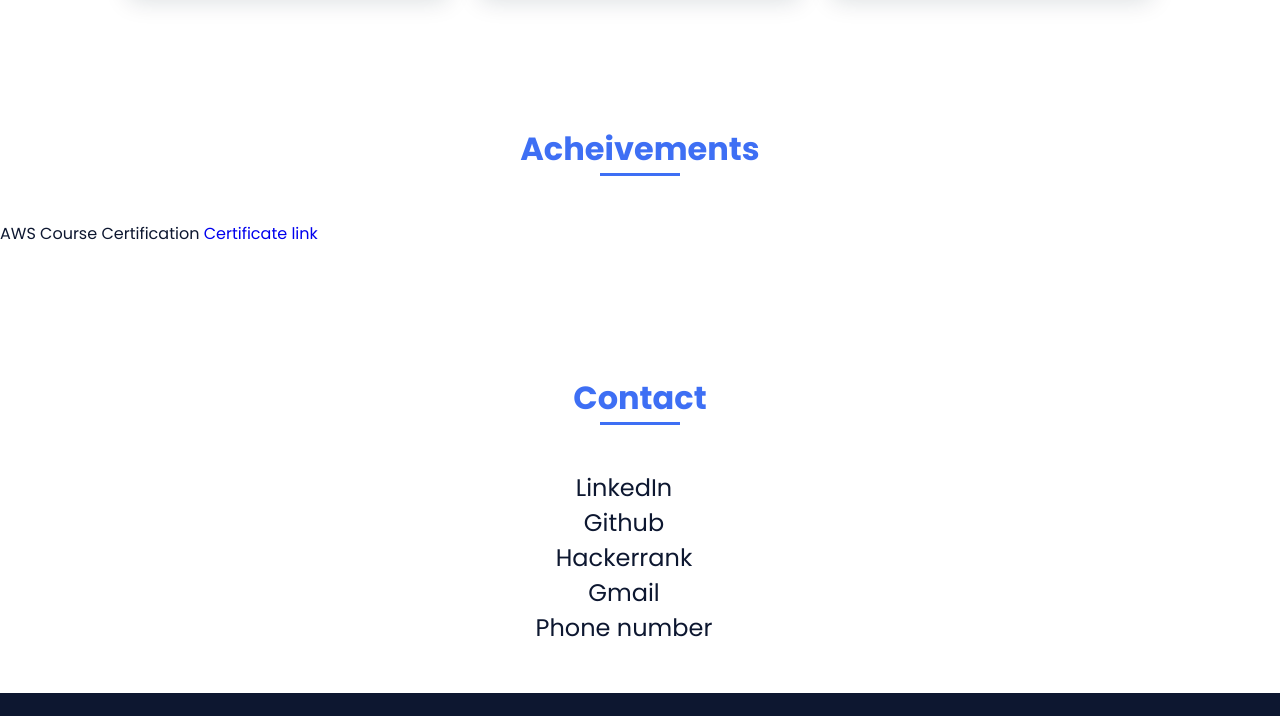
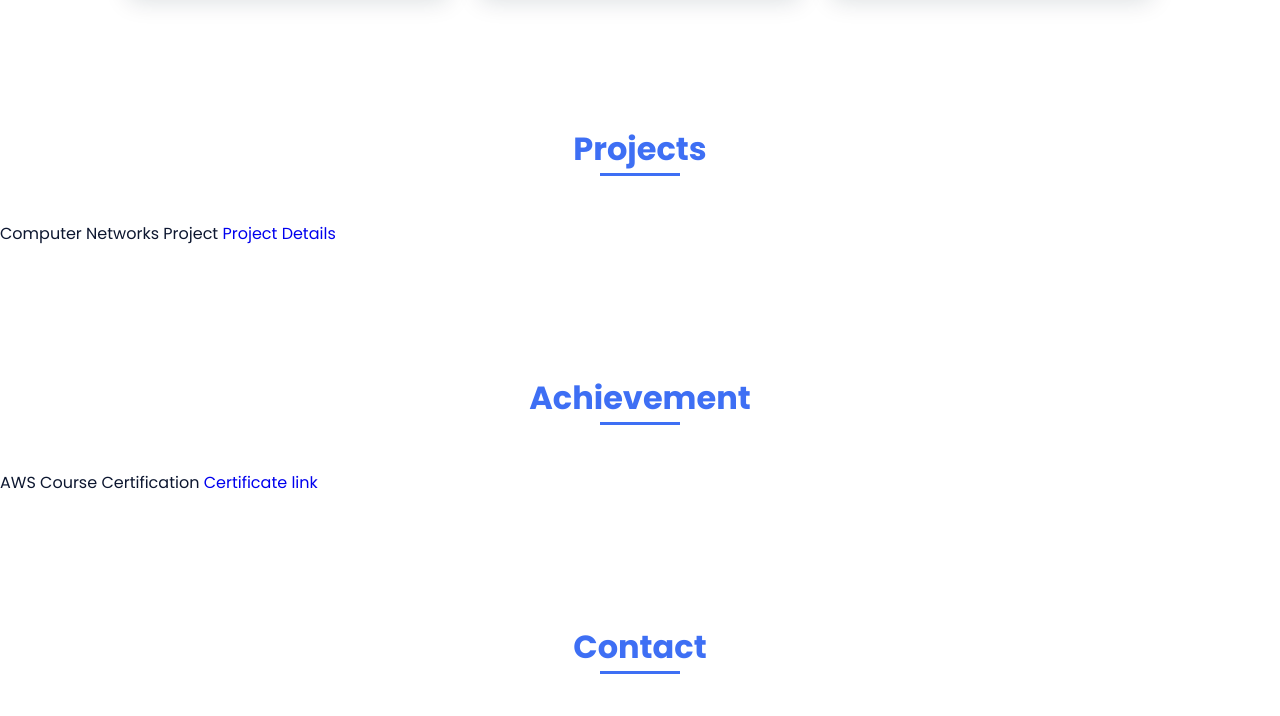
Before and after one commit to JTharun/Portfolio, a website with bundled scripts: page index.html in a window 1280 px wide. Shown: the part 2300-3016 px from the top of the page. Built offline with nearby package versions, Linux system fonts and the light colour scheme.

Commit message:
Update index.html
Updated my Project and Achievement Section

```diff
--- a/index.html
+++ b/index.html
@@ -165,9 +165,16 @@
 
                 </div>
             </section>
-            <!--===== Acheivements =====-->
-            <section class="Acheivements section" id="Acheivements">
-                <h2 class="section-title">Acheivements</h2>
+            <!--===== Projects =====-->
+            <section class="Projects section" id="Projects">
+                <h2 class="section-title">Projects</h2>
+                <p>Computer Networks Project
+                    <a href="https://drive.google.com/file/d/1jRnZ8HGl871nTD513xPjecQdzFf1DP0W/view?usp=share_link">Project Details</a>
+                </p>
+            </section>
+            <!--===== Achievement =====-->
+            <section class="Achievements section" id="Achievement">
+                <h2 class="section-title">Achievement</h2>
                 <p>AWS Course Certification
                     <a href="https://drive.google.com/file/d/1qHpjvRbmyyLr4nRhp4SInvVzZWZQUU0f/view?usp=share_link">Certificate link</a>
                 </p>
```
